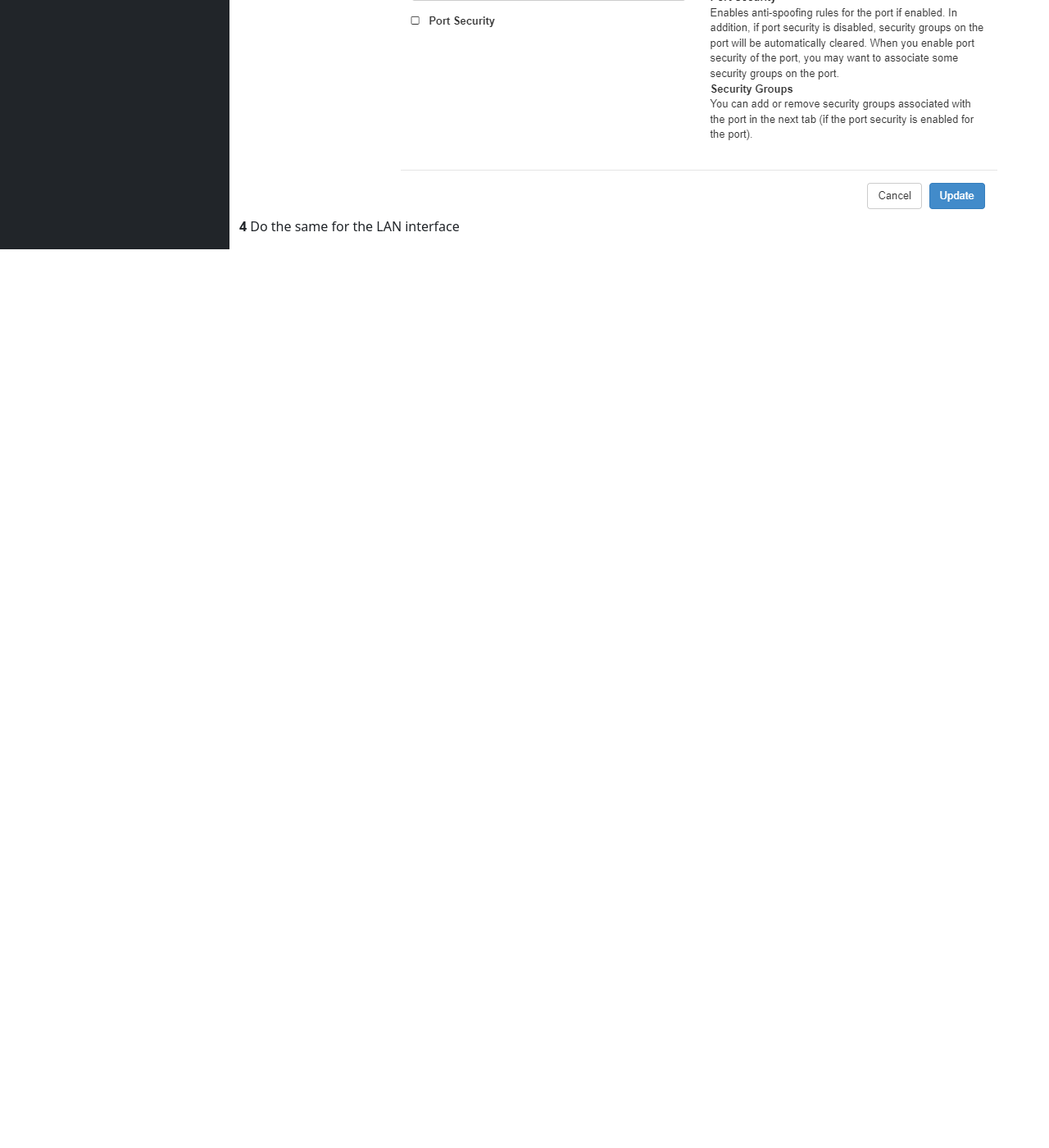
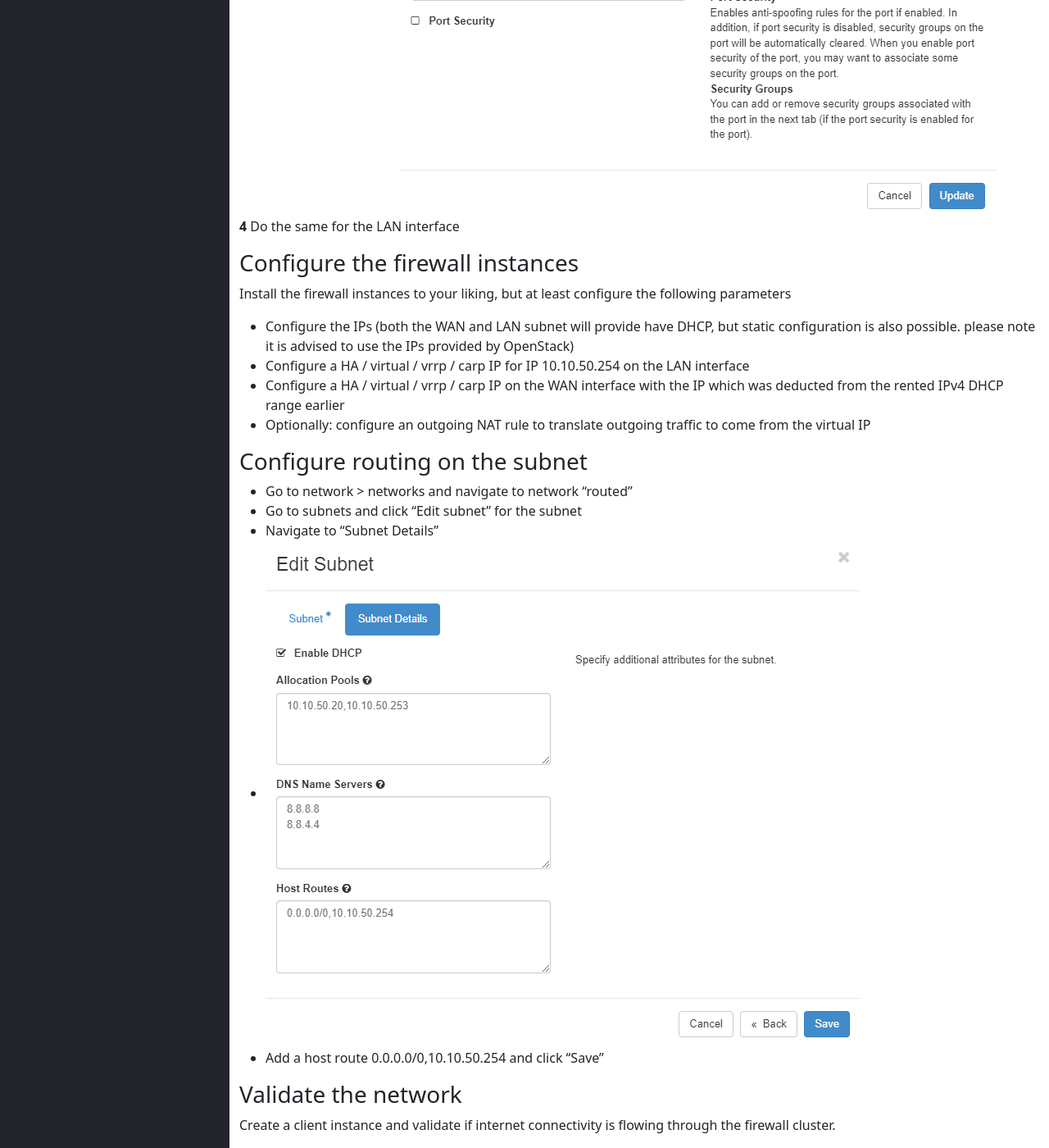
Before and after one commit to bkranendonk/OpenStack-Docs, a Jekyll site: the page built from _posts/network/2023-12-20-create-ha-firewall.md, in a window 1280 px wide and 1400 px high, scrolled down 2604 px. Shown: the whole window at 82% size. Built offline with Jekyll 4.4.1, drawn with Linux system fonts in a browser that asks for light colours; before the commit the page ends 2908 px from its top, so only the background shows below that.

Commit message:
add firewall and network configuration

```diff
--- a/_posts/network/2023-12-20-create-ha-firewall.md
+++ b/_posts/network/2023-12-20-create-ha-firewall.md
@@ -68,5 +68,24 @@ On the **Security Groups** tab:
 **Step 1** Go to compute > Instances > FW01 > Interfaces tab
 **Step 2** Click on edit port for the WAN interface
 **Step 3** Deselect "Port Security" and click update
-![Design]({{ '/assets/images/2023-12-20-create-ha-firewall/edit_port.png' | relative_url }})
+![Edit port]({{ '/assets/images/2023-12-20-create-ha-firewall/edit_port.png' | relative_url }})
 **Step 4** Do the same for the LAN interface
+
+### Configure the firewall instances
+Install the firewall instances to your liking, but at least configure the following parameters
+* Configure the IPs (both the WAN and LAN subnet will provide have DHCP, but static configuration is also possible. please note it is advised to use the IPs provided by OpenStack)
+* Configure a HA / virtual / vrrp / carp IP for IP 10.10.50.254 on the LAN interface
+* Configure a HA / virtual / vrrp / carp IP on the WAN interface with the IP which was deducted from the rented IPv4 DHCP range earlier
+* Optionally: configure an outgoing NAT rule to translate outgoing traffic to come from the virtual IP
+
+### Configure routing on the subnet
+
+* Go to network &gt; networks and navigate to network "routed"
+* Go to subnets and click "Edit subnet" for the subnet
+* Navigate to "Subnet Details"
+* ![Configure host route]({{ '/assets/images/2023-12-20-create-ha-firewall/configure_host_route.png' | relative_url }})
+* Add a host route 0.0.0.0/0,10.10.50.254 and click "Save"
+
+### Validate the network
+
+Create a client instance and validate if internet connectivity is flowing through the firewall cluster.
```
Also changed, not shown: assets/images/2023-12-20-create-ha-firewall/configure_host_route.png (added).
